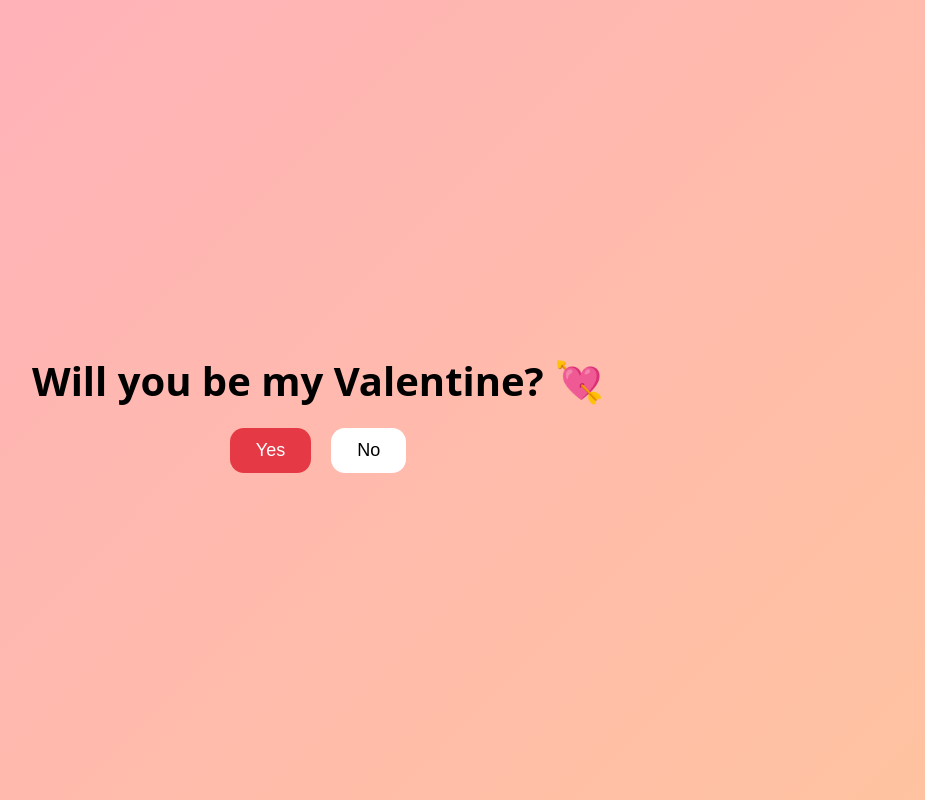
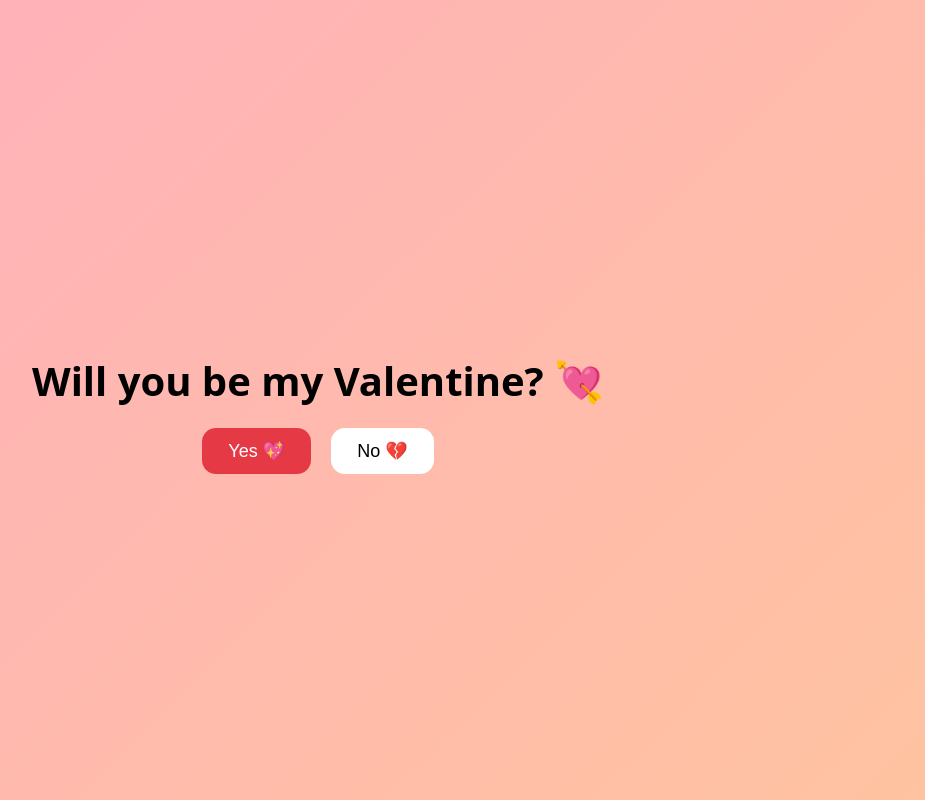
Before and after one commit to JacobBananalDev/valentine-site, a React (Vite) app: page / in a window 1280 px wide. Shown: the whole page, without its empty margins (322-1247 px from the left). Built offline with nearby package versions, Linux system fonts and the light colour scheme.

Commit message:
add interative valentine flow with dodging no button and envelop reveal

```diff
--- a/src/App.css
+++ b/src/App.css
@@ -29,3 +29,26 @@ button:hover {
 .no {
   background: white;
 }
+
+.envelope {
+  margin-top: 30px;
+  width: 200px;
+  height: 120px;
+  background: white;
+  border: 2px solid #e63946;
+  border-radius: 6px;
+  display: flex;
+  align-items: center;
+  justify-content: center;
+  cursor: pointer;
+  animation: bounce 1.2s infinite;
+}
+
+@keyframes bounce {
+  0%, 100% {
+    transform: translateY(0);
+  }
+  50% {
+    transform: translateY(-10px);
+  }
+}
--- a/src/App.tsx
+++ b/src/App.tsx
@@ -1,16 +1,65 @@
-import './App.css'
+import { useState } from "react";
+import "./App.css";
+
+type Stage = "question" | "envelope" | "open";
 
 function App() {
+  const [stage, setStage] = useState<Stage>("question");
+  const [noPosition, setNoPosition] = useState({ top: "0px", left: "0px" });
+
+  const moveNoButton = () => {
+    const x = Math.random() * 200 - 100;
+    const y = Math.random() * 200 - 100;
+
+    setNoPosition({
+      left: `${x}px`,
+      top: `${y}px`,
+    });
+  };
+
+  if (stage === "question") {
+    return (
+      <div className="center">
+        <h1>Will you be my Valentine? 💘</h1>
+
+        <div className="buttons">
+          <button className="yes" onClick={() => setStage("envelope")}>
+            Yes 💖
+          </button>
+
+          <button
+            className="no"
+            onMouseEnter={moveNoButton}
+            style={{
+              position: "relative",
+              left: noPosition.left,
+              top: noPosition.top,
+            }}
+          >
+            No 💔
+          </button>
+        </div>
+      </div>
+    );
+  }
+
+  if (stage === "envelope") {
+    return (
+      <div className="center">
+        <h1>You said YES 💌</h1>
+        <div className="envelope" onClick={() => setStage("open")}>
+          Click to open ✉️
+        </div>
+      </div>
+    );
+  }
+
   return (
-   <div className='center'>
-      <h1>Will you be my Valentine? 💘</h1>
-
-      <div className='buttons'>
-        <button className='yes'>Yes</button>
-        <button className='no'>No</button>
-      </div>
+    <div className="center">
+      <h1>💘 Happy Valentine’s Day 💘</h1>
+      <p>You make every day better. I love you ❤️</p>
     </div>
-  )
+  );
 }
 
-export default App
+export default App;
```
